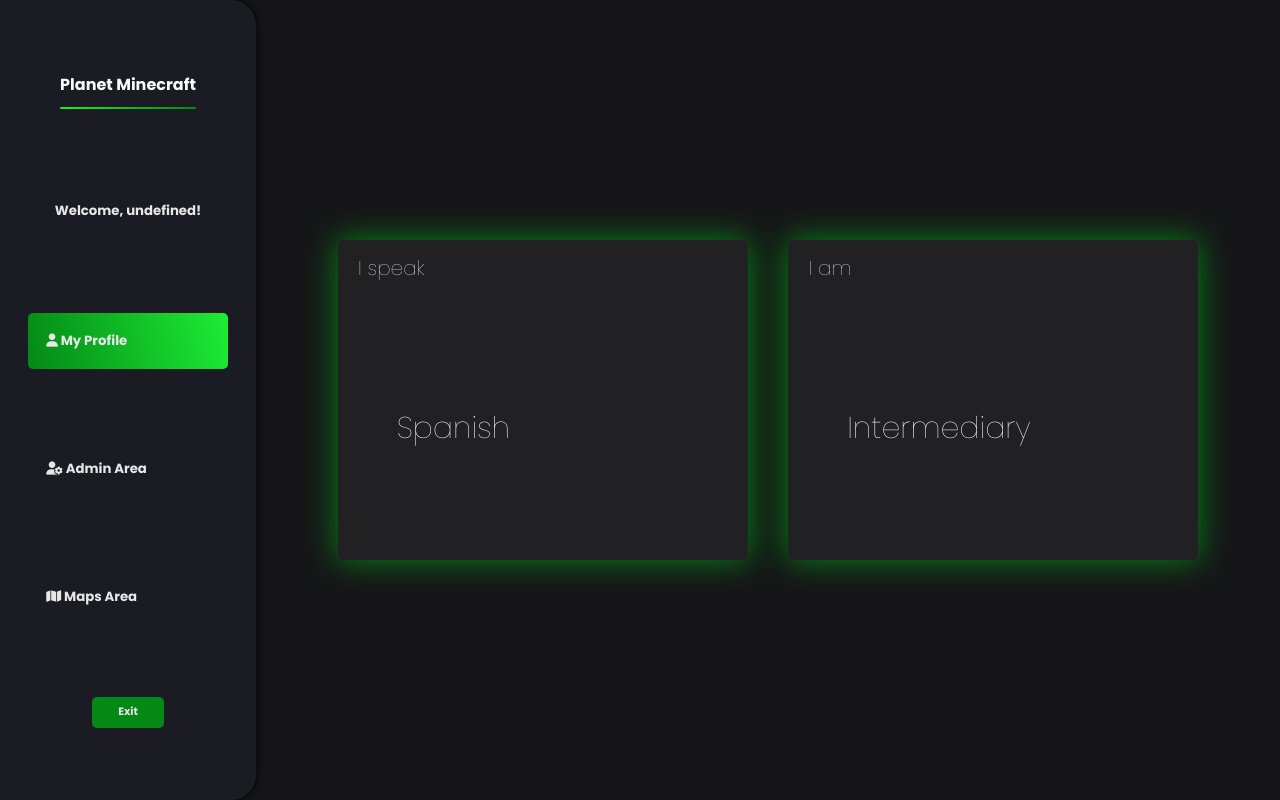
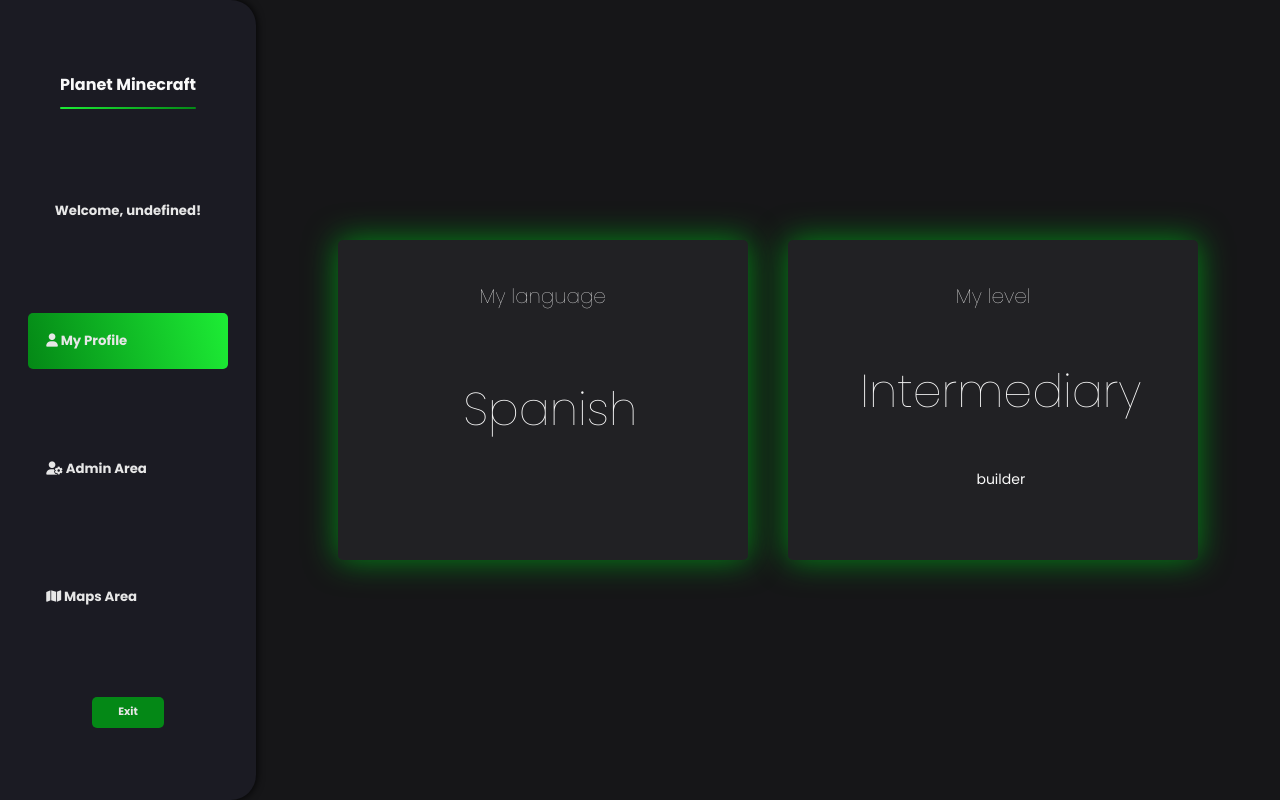
Before and after one commit to mat-pereira/Minecraft, a website: page site/public/dashboard/cards.html in a window 1280 px wide. Drawn offline with Linux system fonts and the light colour scheme; no server answers; a web font is replaced by a local one.

Commit message:
Estilizando melhor o site

```diff
--- a/site/public/dashboard/cards.html
+++ b/site/public/dashboard/cards.html
@@ -66,16 +66,16 @@
             <div class="cards">
 
                 <div class="card">
-                    <h1>I speak</h1>
+                    <h1>My language</h1>
                     <div class="resultado">
                         <p id="lingua_usuario">-°C</p>
                     </div>
 
                 </div>
                 <div class="card">
-                    <h1>I am</h1>
+                    <h1>My level</h1>
                     <div class="resultado">
-                        <p id="nivel_usuario"> <span style="font-size: 14px;">builder</span></p>
+                        <p id="nivel_usuario"></p> <span style="font-size: 14px;">builder</span>
                     </div>
                 </div>
 
--- a/site/public/styles/style.css
+++ b/site/public/styles/style.css
@@ -296,17 +296,21 @@ padding: 1.5% 1% ;
 
 .card p {
   margin: 0;
-  font-size: 30px;
+  font-size: 46px;
   font-weight: lighter;
-  text-align: left;
+  top: -22%;
+  display: flex;
+  justify-content: center;
+  position: relative;
 }
 
-.cards h1 {
+.card h1 {
   font-size: 20px;
+  margin-top: 10%;
+  padding: 0;
   width: 100%;
-  text-align: left;
   font-weight: lighter;
-  margin-left: 20px;
+
 }
 
 .resultado {
```
